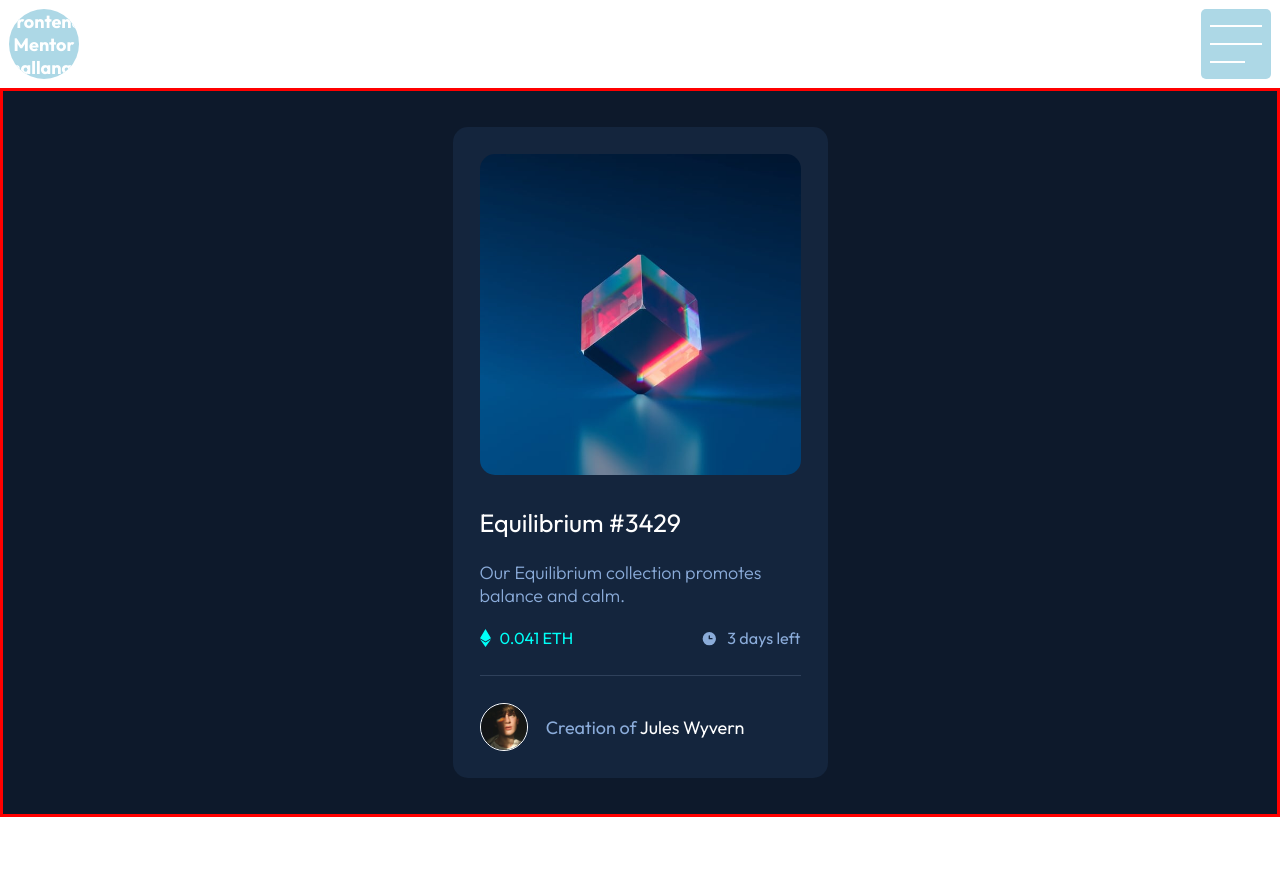
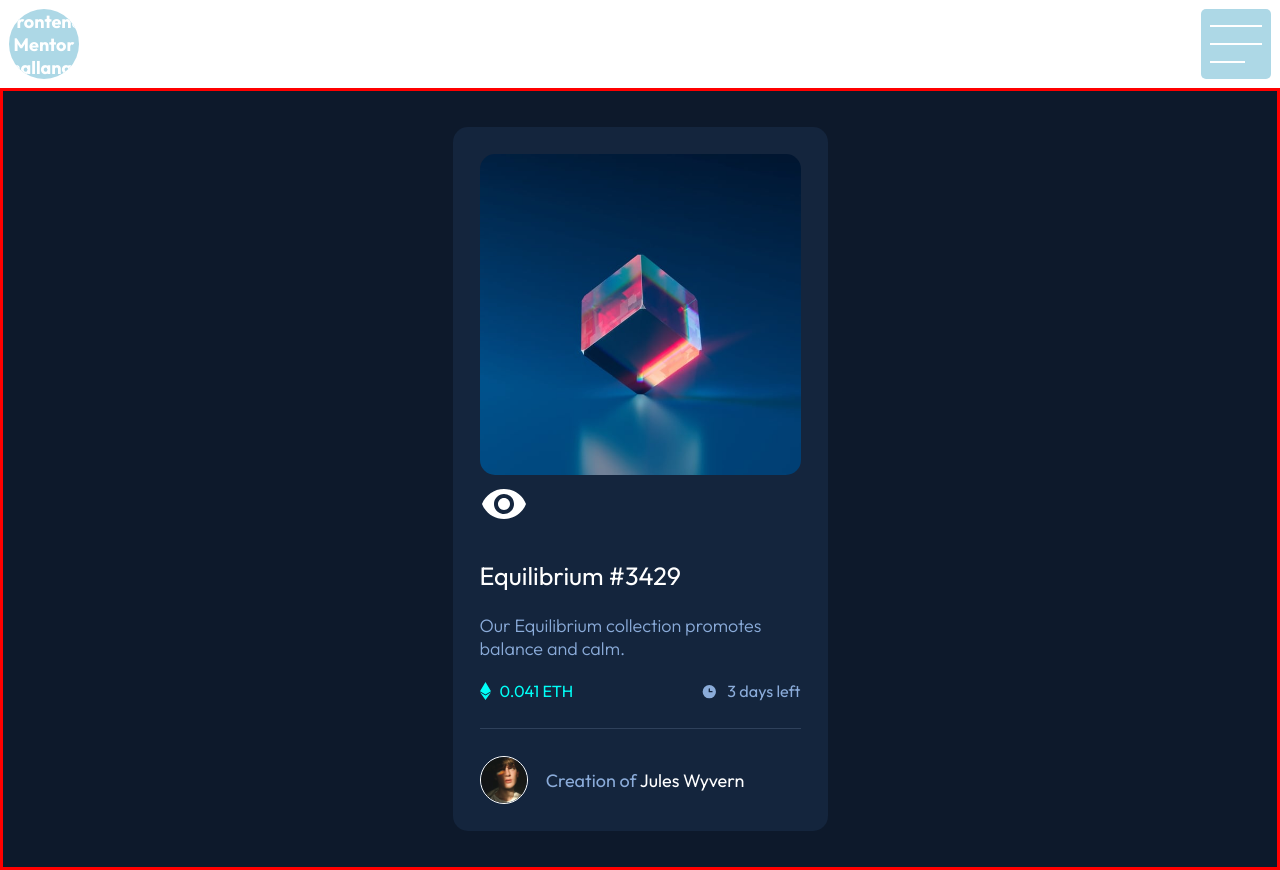
Before and after one commit to alexanderivanov2/Frontend-Mentor-Challanges, a React (Create React App) app in the folder frontend-mentor/: page /newbie/nft-preview-card in a window 1280 px wide. Before the commit the page ends 817 px from the top, so only its background shows below. Built offline with nearby package versions, Linux system fonts and the light colour scheme.

Commit message:
build hover view icon

```diff
--- a/frontend-mentor/src/components/newbieSection/nftPreviewCard/NFTPreviewCard.js
+++ b/frontend-mentor/src/components/newbieSection/nftPreviewCard/NFTPreviewCard.js
@@ -3,6 +3,7 @@ import cardImg from './img/image-equilibrium.jpg';
 import ethIcon from './img/icon-ethereum.svg';
 import clockIcon from './img/icon-clock.svg';
 import creatorAvatar from './img/image-avatar.png';
+import viewIcon from './img/icon-view.svg';
 
 function NFTPreviewCard() {
     return (
@@ -10,6 +11,11 @@ function NFTPreviewCard() {
             <article className={styles.nftPreviewCard}>
                 <div className={styles.nftPreviewCard__imgWrapper}>
                     <img src={cardImg} alt="nft preview card img" className={styles.nftPreviewCard__imgWrapper__img}/>
+                    <div className={styles.nftPreviewCard__imgWrapper__iconWrapper}>
+
+                    </div>
+                    <img src={viewIcon} alt='view icon of eye' className={styles.nftPreviewCard__imgWrapper__icon}/>
+
                 </div>
                 <h2 className={styles.nftPreviewCard__nftName}>Equilibrium #3429</h2>
                 <p className={styles.nftPreviewCard__nftDescription}>Our Equilibrium collection promotes balance and calm.</p>
```
